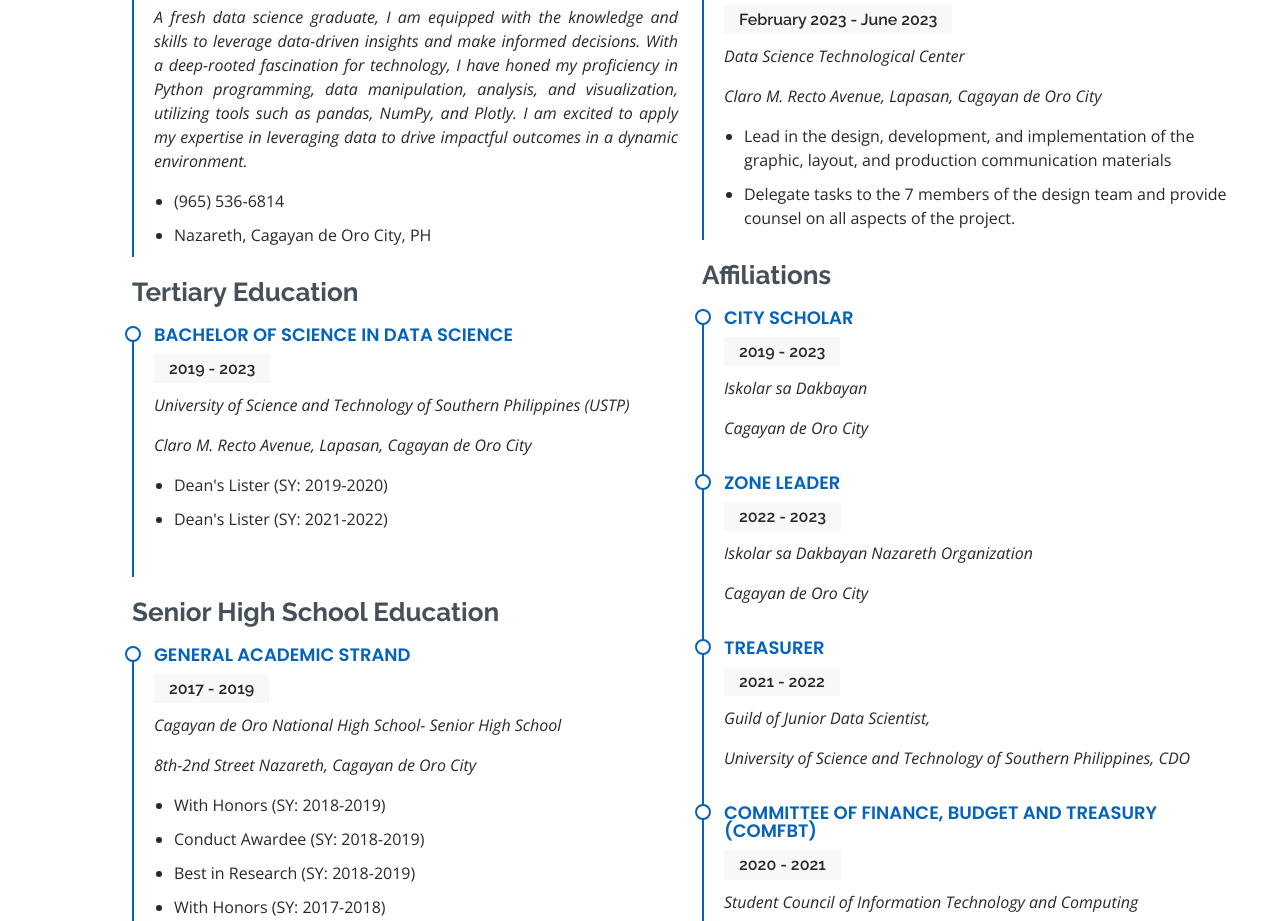
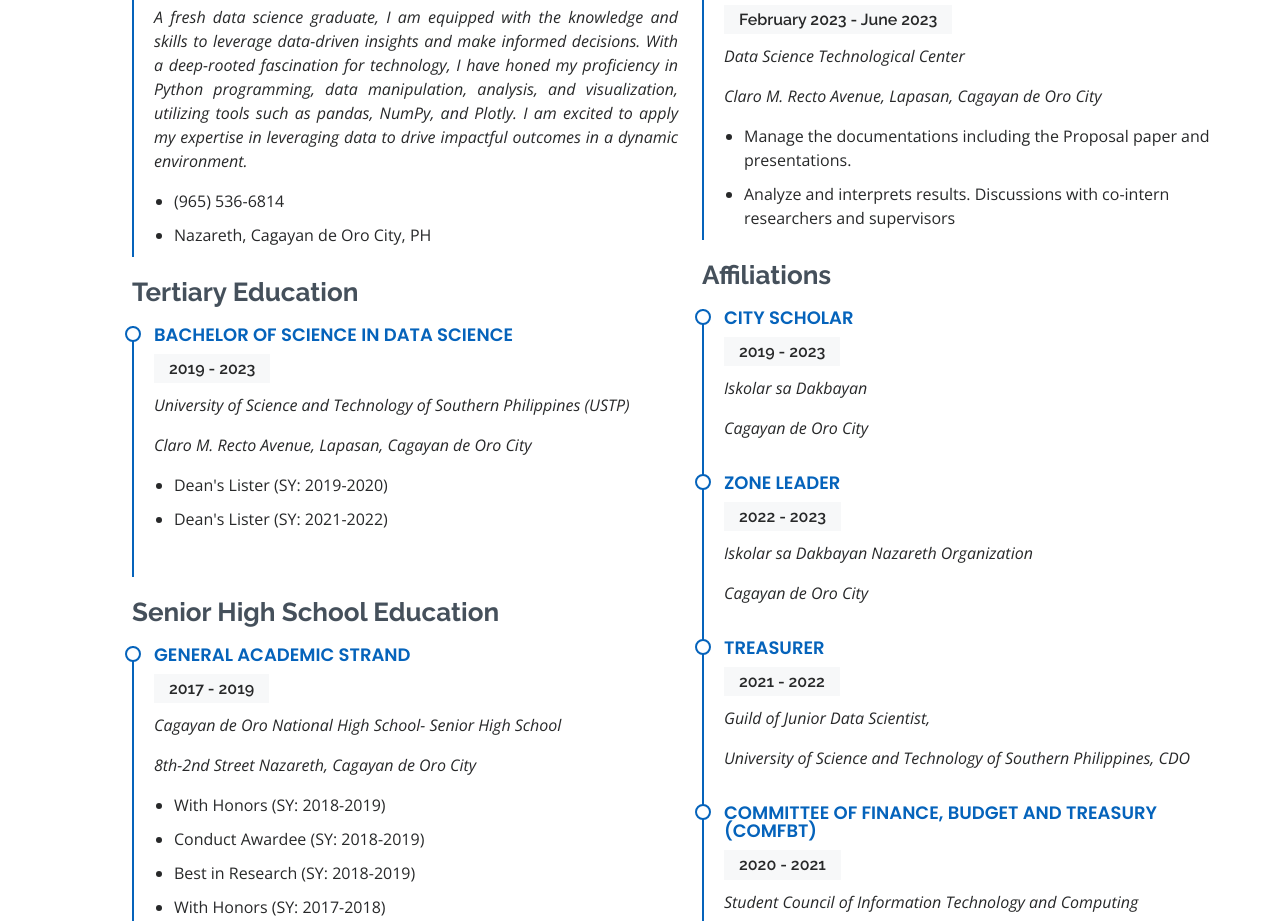
Before and after one commit to SheenaCandel/MyResume, a plain HTML site: page index.html in a window 1280 px wide. Shown: the part 2265-3186 px from the top of the page. Drawn offline with nearby package versions, Linux system fonts and the light colour scheme.

Commit message:
Internship

```diff
--- a/index.html
+++ b/index.html
@@ -284,8 +284,8 @@
               <p><em>Data Science Technological Center</em></p>
               <p><em>Claro M. Recto Avenue, Lapasan, Cagayan de Oro City</em></p>
               <ul>
-                <li>Lead in the design, development, and implementation of the graphic, layout, and production communication materials</li>
-                <li>Delegate tasks to the 7 members of the design team and provide counsel on all aspects of the project. </li>
+                <li>Manage the documentations including the Proposal paper and presentations.</li>
+                <li>Analyze and interprets results. Discussions with co-intern researchers and supervisors </li>
               </ul>
             </div>
             <h3 class="resume-title">Affiliations</h3>
```
